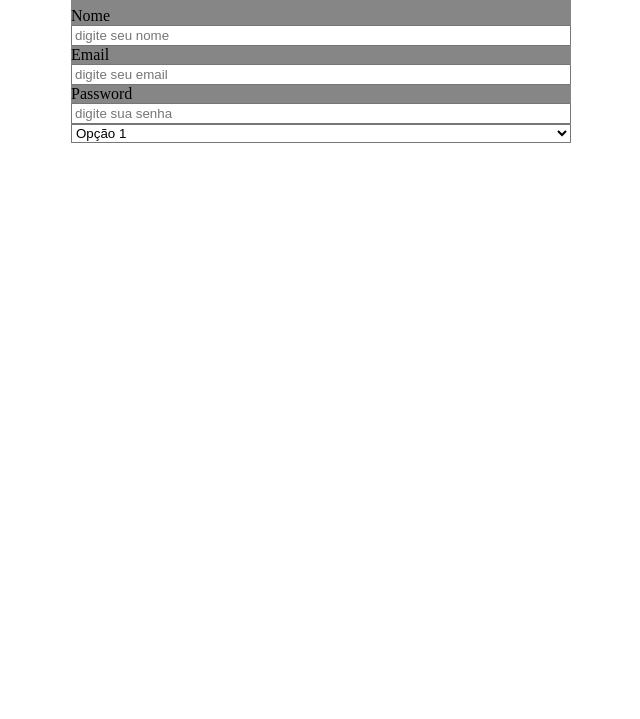
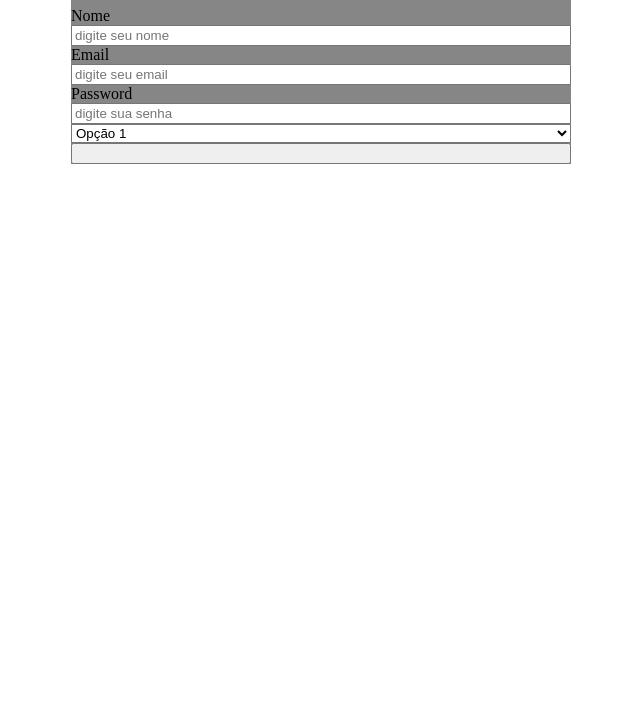
Before and after one commit to eltonapsantos10/formulario-4, a plain HTML site: page index.html in a window 1280 px wide. Shown: the part 81-800 px from the top of the page, without its empty margins (319-959 px from the left). Drawn offline with Linux system fonts and the light colour scheme.

Commit message:
Desenv Botão Formulário
Desenv Btn

```diff
--- a/index.html
+++ b/index.html
@@ -25,6 +25,8 @@
             <option value="opção 3">Opção 3</option>
         </select>
 
+        <input type="button" class="form-btn">
+
     </form>
 </body>
 </html>
```
